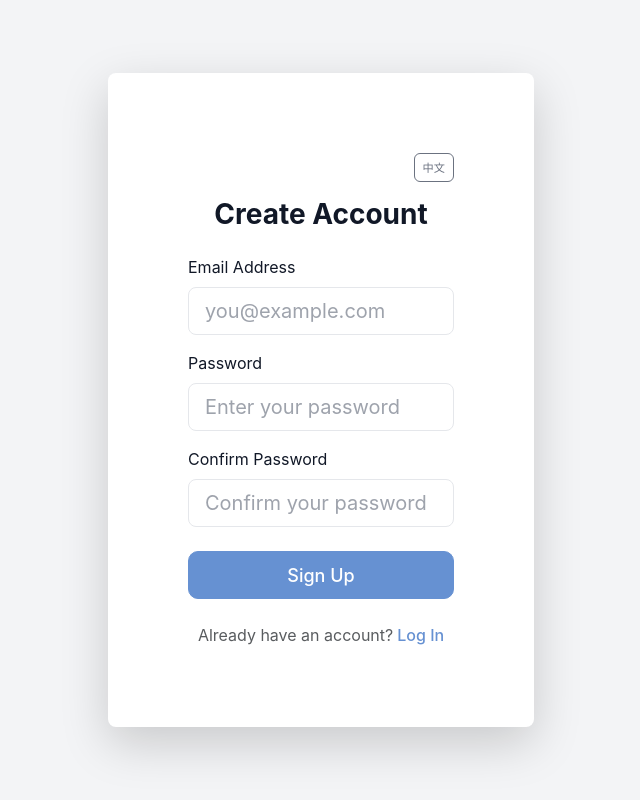
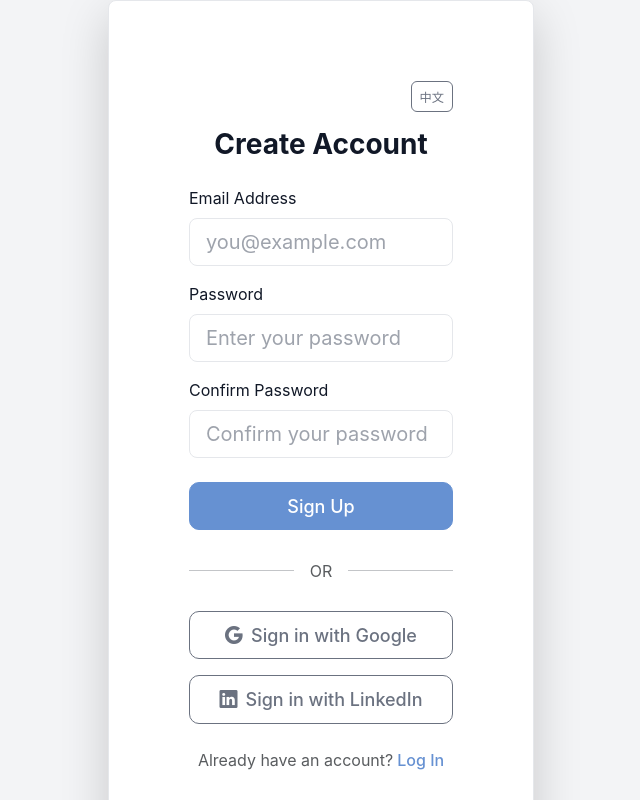
Before and after one commit to wtlee328/lead-gen, a Vue app: page /signup in a window 1280 px wide. Shown: the whole page, without its empty margins (319-959 px from the left). Built offline with nearby package versions, Linux system fonts and the light colour scheme; no server answers.

Commit message:
Add third party authentication

```diff
--- a/src/types/language.ts
+++ b/src/types/language.ts
@@ -201,6 +201,7 @@ export interface Translations {
     passwordLabel?: string;
     loginButton?: string;
     signInWithGoogleButton?: string;
+    signInWithLinkedInButton?: string; // NEW
     orDivider?: string;
     noAccountPrompt?: string;
     signUpLink?: string;
@@ -445,6 +446,7 @@ export const uiTexts: Record<LanguageCode, Translations> = {
         passwordLabel: '密碼',
         loginButton: '登入',
         signInWithGoogleButton: '使用 Google 帳戶登入',
+        signInWithLinkedInButton: '使用 LinkedIn 帳戶登入',
         orDivider: '或',
         noAccountPrompt: '還沒有帳戶？',
         signUpLink: '在此註冊',
@@ -635,6 +637,7 @@ export const uiTexts: Record<LanguageCode, Translations> = {
         passwordLabel: 'Password',
         loginButton: 'Log In',
         signInWithGoogleButton: 'Sign in with Google',
+        signInWithLinkedInButton: 'Sign in with LinkedIn',
         orDivider: 'OR',
         noAccountPrompt: "Don't have an account?",
         signUpLink: 'Sign up here',
--- a/src/views/LoginView.vue
+++ b/src/views/LoginView.vue
@@ -4,8 +4,6 @@
       <div class="container d-flex justify-content-between align-items-center">
         <div class="logo-area-landing">
           <img src="@/assets/legen.io.svg" alt="Legen.io Logo" class="landing-logo-img" />
-          <!-- You can add a product name next to the logo if desired -->
-          <!-- <span class="fw-bold fs-5 ms-2">{{ texts.productName || 'Our Product' }}</span> -->
         </div>
         <div class="language-toggle" v-if="languageStore && texts">
           <button @click="languageStore.toggleLanguage" class="btn btn-sm btn-outline-secondary py-1 px-2">
@@ -17,13 +15,12 @@
 
     <main class="landing-content container my-4 my-lg-5">
       <div class="row align-items-center g-lg-5 py-5">
-        <!-- Product Info Column -->
+        <!-- Product Info Column (remains the same) -->
         <div class="col-lg-7 text-center text-lg-start product-info-section mb-5 mb-lg-0">
           <h1 class="display-4 fw-bold lh-1 mb-3">{{ texts.landingHeadline || 'Supercharge Your Outreach with AI' }}</h1>
           <p class="col-lg-10 fs-5 lead mb-4">
             {{ texts.landingSubheadline || 'Discover, qualify, and engage prospects like never before. Legen.io uses cutting-edge AI to find your ideal customers and personalize communication, saving you time and boosting conversions.' }}
           </p>
-
           <div class="features-list text-start mb-4 mx-auto mx-lg-0" style="max-width: 500px;">
             <h4 class="mb-3 text-center text-lg-start">{{ texts.landingFeaturesTitle || 'Why Choose Legen.io?' }}</h4>
             <ul class="list-unstyled">
@@ -47,7 +44,6 @@
           </div>
           <div class="d-grid gap-2 d-lg-flex justify-content-lg-start">
             <router-link to="/signup" class="btn btn-primary btn-lg px-4 me-lg-2">{{ texts.signUpNowButton || 'Get Started Free' }}</router-link>
-            <!-- <a href="#learn-more" class="btn btn-outline-secondary btn-lg px-4">{{ texts.learnMoreButton || 'Learn More' }}</a> -->
           </div>
         </div>
 
@@ -56,6 +52,8 @@
           <div class="card shadow-lg login-card-wrapper">
             <div class="card-body p-4 p-md-5">
               <h3 class="card-title text-center fw-bold mb-4">{{ texts.loginTitle || 'Welcome Back!' }}</h3>
+
+              <!-- Email/Password Form -->
               <form @submit.prevent="handleLogin" class="login-form-fields">
                 <div class="mb-3">
                   <label for="loginEmail" class="form-label">{{ texts.emailLabel || 'Email Address' }}</label>
@@ -68,7 +66,7 @@
                     :placeholder="texts.emailPlaceholder || 'you@example.com'"
                   >
                 </div>
-                <div class="mb-3"> <!-- Changed mb-4 to mb-3 for consistency -->
+                <div class="mb-3">
                   <label for="loginPassword" class="form-label">{{ texts.passwordLabel || 'Password' }}</label>
                   <input
                     type="password"
@@ -88,6 +86,36 @@
                   <span>{{ texts.loginButton || 'Log In' }}</span>
                 </button>
               </form>
+
+              <!-- Social Login Section -->
+              <div class="d-flex align-items-center my-4">
+                <hr class="flex-grow-1">
+                <span class="px-3 text-muted">{{ texts.orDivider || 'OR' }}</span>
+                <hr class="flex-grow-1">
+              </div>
+
+              <div class="d-grid gap-3">
+                <button
+                  type="button"
+                  class="btn btn-lg btn-outline-secondary social-login-btn google-login-btn"
+                  @click="handleGoogleSignIn"
+                  :disabled="authStore.loading"
+                >
+                  <i class="bi bi-google me-2"></i>
+                  <span>{{ texts.signInWithGoogleButton || 'Sign in with Google' }}</span>
+                </button>
+                <button
+                  type="button"
+                  class="btn btn-lg btn-outline-secondary social-login-btn linkedin-login-btn"
+                  @click="handleLinkedInSignIn"
+                  :disabled="authStore.loading"
+                >
+                  <i class="bi bi-linkedin me-2"></i>
+                  <span>{{ texts.signInWithLinkedInButton || 'Sign in with LinkedIn' }}</span>
+                </button>
+              </div>
+
+              <!-- Error and Signup Prompt -->
               <div v-if="authStore.error" class="alert alert-danger mt-4" role="alert">
                 {{ authStore.error && (typeof authStore.error === 'string' ? authStore.error : authStore.error.message) || (texts.loginErrorDefault || 'An error occurred.') }}
               </div>
@@ -113,11 +141,11 @@
 import { ref, computed } from 'vue';
 import { useAuthStore } from '@/stores/authStore';
 import { useLanguageStore } from '@/stores/languageStore';
-// import { useRouter } from 'vue-router'; // Not strictly needed if only navigating via <router-link>
+import { useRouter } from 'vue-router'; // Import useRouter
 
 const authStore = useAuthStore();
 const languageStore = useLanguageStore();
-// const router = useRouter(); // Only if programmatic navigation is needed from script
+const router = useRouter(); // Initialize useRouter
 
 const texts = computed(() => {
   const defaultTexts = {
@@ -134,23 +162,23 @@ const texts = computed(() => {
     landingFeature4Title: 'Boost Conversions:',
     landingFeature4Desc: 'Turn more prospects into loyal customers.',
     signUpNowButton: 'Get Started Free',
-    // learnMoreButton: 'Learn More', // Uncomment if you add a learn more link/section
-
-    loginTitle: 'Welcome Back!', // Updated for landing page context
+    loginTitle: 'Welcome Back!',
     emailLabel: 'Email Address',
     passwordLabel: 'Password',
     loginButton: 'Log In',
+    orDivider: 'OR', // NEW
+    signInWithGoogleButton: 'Sign in with Google', // NEW
+    signInWithLinkedInButton: 'Sign in with LinkedIn', // NEW
     noAccountPrompt: "Don't have an account?",
     signUpLink: 'Sign up here',
     emailPlaceholder: 'you@example.com',
     passwordPlaceholder: 'Enter your password',
     loginErrorDefault: 'An unknown error occurred during login.',
-    errorRequired: (fields: string) => `${fields} are required.`, // Example for dynamic error
+    errorRequired: (fields: string) => `${fields} are required.`,
   };
   if (languageStore && languageStore.texts) {
     return { ...defaultTexts, ...languageStore.texts };
   }
-  // console.warn("LoginView: languageStore.texts not available, using fallback texts.");
   return defaultTexts;
 });
 
@@ -164,8 +192,20 @@ const handleLogin = async () => {
   }
   await authStore.signIn(email.value, password.value);
 };
+
+// --- NEW Social Sign-In Methods ---
+const handleGoogleSignIn = async () => {
+  // Ensure the redirect URL is correctly configured in your Supabase Auth settings
+  // (typically your app's base URL, e.g., https://lead-gen-vwb1.vercel.app/)
+  // And that Google provider is enabled in Supabase.
+  await authStore.signInWithOAuth('google');
+};
+
+const handleLinkedInSignIn = async () => {
+  // Ensure the redirect URL is correctly configured in your Supabase Auth settings
+  // And that LinkedIn OIDC provider is enabled in Supabase.
+  await authStore.signInWithOAuth('linkedin_oidc'); // Use 'linkedin_oidc' for LinkedIn
+};
+// --- END NEW Social Sign-In Methods ---
+
 </script>
-
-<!-- <style scoped>
-  /* All styles moved to global.css */
-</style> -->
--- a/src/views/SignUpView.vue
+++ b/src/views/SignUpView.vue
@@ -1,7 +1,7 @@
 <template>
-  <div class="signup-view"> <!-- Removed container here for full-width background if desired -->
+  <div class="signup-view">
     <div class="container d-flex justify-content-center align-items-center min-vh-100">
-      <div class="row w-100" style="max-width: 450px;"> <!-- Slightly wider for more fields -->
+      <div class="row w-100" style="max-width: 450px;">
         <div class="col-12">
           <div class="card shadow-lg">
             <div class="card-body p-4 p-sm-5">
@@ -11,6 +11,8 @@
                   </button>
               </div>
               <h3 class="card-title text-center fw-bold mb-4">{{ texts.signUpTitle || 'Create Account' }}</h3>
+
+              <!-- Email/Password Sign Up Form -->
               <form @submit.prevent="handleSignUp">
                 <div class="mb-3">
                   <label for="signUpEmail" class="form-label">{{ texts.emailLabel || 'Email Address' }}</label>
@@ -34,7 +36,7 @@
                     :placeholder="texts.passwordPlaceholder || 'Create a password'"
                   >
                 </div>
-                <div class="mb-4"> <!-- Increased margin bottom -->
+                <div class="mb-4">
                   <label for="confirmPassword" class="form-label">{{ texts.confirmPasswordLabel || 'Confirm Password' }}</label>
                   <input
                     type="password"
@@ -43,7 +45,7 @@
                     v-model="confirmPassword"
                     required
                     :placeholder="texts.confirmPasswordPlaceholder || 'Confirm your password'"
-                  > <!-- Moved comment here, or remove it -->
+                  >
                 </div>
                 <button
                   type="submit"
@@ -54,6 +56,36 @@
                   <span>{{ texts.signUpButton || 'Sign Up' }}</span>
                 </button>
               </form>
+
+              <!-- Social Sign Up Section -->
+              <div class="d-flex align-items-center my-4">
+                <hr class="flex-grow-1">
+                <span class="px-3 text-muted">{{ texts.orDivider || 'OR' }}</span>
+                <hr class="flex-grow-1">
+              </div>
+
+              <div class="d-grid gap-3">
+                <button
+                  type="button"
+                  class="btn btn-lg btn-outline-secondary social-login-btn google-login-btn"
+                  @click="handleGoogleSignIn"
+                  :disabled="authStore.loading"
+                >
+                  <i class="bi bi-google me-2"></i>
+                  <span>{{ texts.signInWithGoogleButton || 'Sign up with Google' }}</span>
+                </button>
+                <button
+                  type="button"
+                  class="btn btn-lg btn-outline-secondary social-login-btn linkedin-login-btn"
+                  @click="handleLinkedInSignIn"
+                  :disabled="authStore.loading"
+                >
+                  <i class="bi bi-linkedin me-2"></i>
+                  <span>{{ texts.signInWithLinkedInButton || 'Sign up with LinkedIn' }}</span>
+                </button>
+              </div>
+
+              <!-- Messages and Login Prompt -->
               <div v-if="signUpMessage" class="alert alert-info mt-4" role="alert">
                 {{ signUpMessage }}
               </div>
@@ -76,12 +108,11 @@
 import { ref, computed } from 'vue';
 import { useAuthStore } from '@/stores/authStore';
 import { useLanguageStore } from '@/stores/languageStore';
-import router from '@/router'; // Needed for router.push('/')
+import router from '@/router';
 
 const authStore = useAuthStore();
 const languageStore = useLanguageStore();
 
-// More robust computed for texts with proper fallback structure
 const texts = computed(() => {
   const defaultTexts = {
     signUpTitle: 'Create Account',
@@ -89,6 +120,9 @@ const texts = computed(() => {
     passwordLabel: 'Password',
     confirmPasswordLabel: 'Confirm Password',
     signUpButton: 'Sign Up',
+    orDivider: 'OR', // Re-use from LoginView
+    signInWithGoogleButton: 'Sign up with Google', // Adapted for signup
+    signInWithLinkedInButton: 'Sign up with LinkedIn', // Adapted for signup
     alreadyAccountPrompt: 'Already have an account?',
     loginLink: 'Log In',
     emailPlaceholder: 'Enter your email',
@@ -97,23 +131,20 @@ const texts = computed(() => {
     passwordMismatchError: 'Passwords do not match.',
     signUpSuccessConfirmEmail: 'Sign up successful! Please check your email for a confirmation link.',
     generalSignUpError: 'An error occurred during sign up. Please try again.',
-    // Add other keys from your language.ts Translations interface if needed as fallback
-    errorRequired: (fieldName: string) => `${fieldName} is required.`, // Fallback for errorRequired
+    errorRequired: (fieldName: string) => `${fieldName} is required.`,
   };
   if (languageStore && languageStore.texts) {
     return { ...defaultTexts, ...languageStore.texts };
   }
-  console.warn("SignUpView: languageStore.texts not available, using fallback texts.");
   return defaultTexts;
 });
 
 const email = ref('');
 const password = ref('');
 const confirmPassword = ref('');
-const signUpMessage = ref<string | null>(null); // For success/info messages specifically from sign-up process
+const signUpMessage = ref<string | null>(null);
 
 const handleSignUp = async () => {
-  // Clear previous messages
   authStore.error = null;
   signUpMessage.value = null;
 
@@ -127,49 +158,35 @@ const handleSignUp = async () => {
     return;
   }
 
+  // Use the signUp method from your authStore
   const result = await authStore.signUp(email.value, password.value);
 
   if (result && result.user) {
-    // User object exists, sign up was successful with Supabase
     if (result.session) {
-      // Session also exists, meaning user is immediately logged in (e.g., email confirmation disabled)
-      router.push('/'); // Navigate to dashboard
+      router.push('/');
     } else {
-      // No session, but user object exists: Email confirmation likely required
       signUpMessage.value = texts.value.signUpSuccessConfirmEmail;
-      // Clear form for good UX after successful submission awaiting confirmation
       email.value = '';
       password.value = '';
       confirmPassword.value = '';
     }
   } else if (!authStore.error) {
-    // This case means authStore.signUp didn't throw an error captured by its try/catch,
-    // but also didn't return a user (which is unusual for Supabase signUp).
-    // Set a generic error message.
     authStore.error = { name: 'SignUpFailed', message: texts.value.generalSignUpError };
   }
-  // If authStore.signUp itself set an error (e.g., email already taken), it will be displayed by `v-if="authStore.error"`
 };
 
-// Ensure these keys are in your language.ts:
-// signUpTitle, emailLabel, passwordLabel, confirmPasswordLabel, signUpButton,
-// alreadyAccountPrompt, loginLink, emailPlaceholder, passwordPlaceholder, confirmPasswordPlaceholder,
-// passwordMismatchError, signUpSuccessConfirmEmail, generalSignUpError
+// --- NEW Social Sign-Up Methods ---
+const handleGoogleSignIn = async () => {
+  // Use the signInWithOAuth method from your authStore
+  // Ensure the redirect URLs are configured in Supabase.
+  await authStore.signInWithOAuth('google');
+};
+
+const handleLinkedInSignIn = async () => {
+  // Use the signInWithOAuth method from your authStore
+  // Ensure the redirect URLs are configured in Supabase.
+  await authStore.signInWithOAuth('linkedin_oidc');
+};
+// --- END NEW Social Sign-Up Methods ---
+
 </script>
-
-<style scoped>
-/* signup-view can be empty if global body styles and container centering is enough */
-/* .signup-view {} */
-
-.card {
-  border: none;
-}
-
-.language-toggle button {
-    font-size: 0.8rem;
-}
-
-.btn .spinner-border {
-    vertical-align: middle;
-}
-</style>
```
Also changed, not shown: src/stores/authStore.ts (+63 -20 lines), src/style.css (+5 -5 lines).
